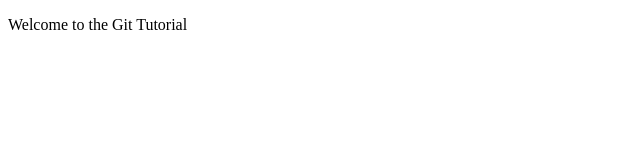
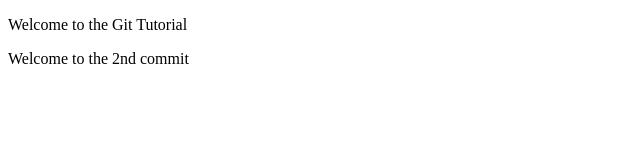
Before and after one commit to shubhamitrix/calculatortest, a plain HTML site: page git-tutorial/index.html in a window 1280 px wide. Shown: the whole page, without its empty margins (0-640 px from the left). Drawn offline with Linux system fonts and the light colour scheme.

Commit message:
index html file modified

```diff
--- a/git-tutorial/index.html
+++ b/git-tutorial/index.html
@@ -8,5 +8,6 @@
     </head>
     <body>
         <p>Welcome to the Git Tutorial</p>
+        <p>Welcome to the 2nd commit</P>
     </body>
 </html>
```
